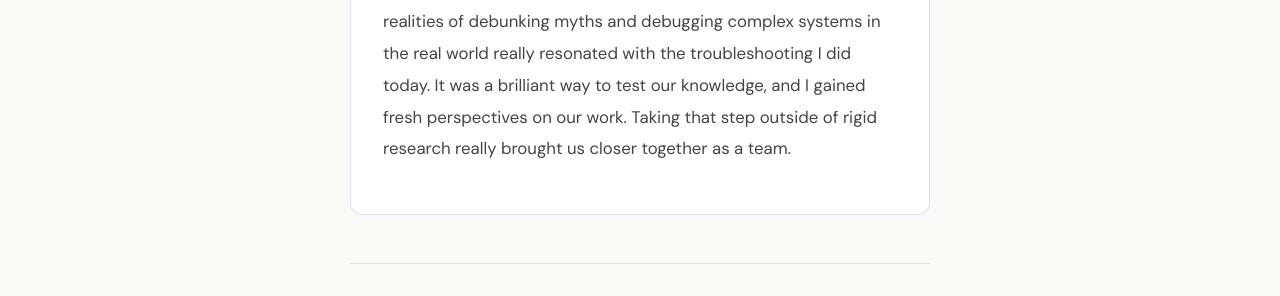
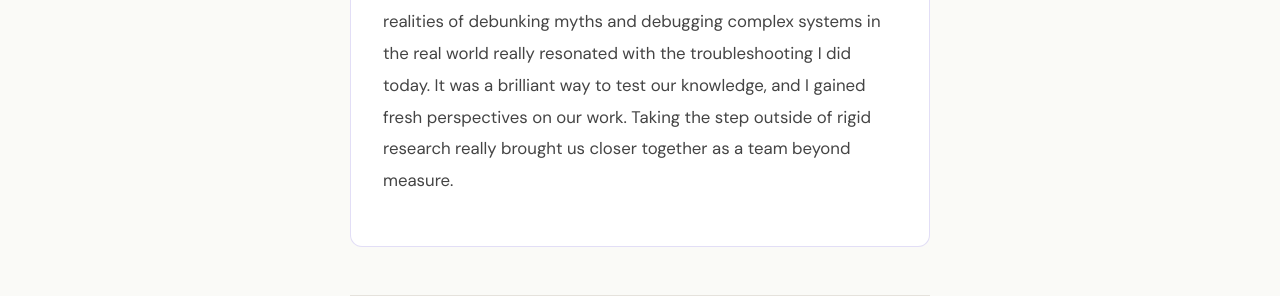
Before and after one commit to SandyAkoy/sandyakoyceamls26.github.io, a Jekyll site: the page built from _posts/2026-06-18-day-18.md, in a window 1280 px wide and 900 px high, scrolled down 1454 px. Shown: the part 601-897 px from the top of the window. Built offline with Jekyll 4.4.1, drawn with Linux system fonts in a browser that asks for light colours; some web fonts are replaced; some of the changed text lies outside the part shown.

Commit message:
Update 2026-06-18-day-18.md

```diff
--- a/_posts/2026-06-18-day-18.md
+++ b/_posts/2026-06-18-day-18.md
@@ -18,7 +18,7 @@ blockers: |
 
 reflection: |
 
-    Reflecting on today's breakthrough, I learned a massive amount about metrics, analysis, and iterative debugging. Seeing how a targeted code correction could instantly realign a fluctuating EDC score or elevate a  DCA score highlighted just how impactful precise optimization is. Beyond the code, today offered incredible perspective on the broader scale of tech. Attending Mr. Gittens' Zoom session was incredibly eye-opening. Listening to him break down the anatomy, structure, and foundational problems of Artificial Intelligence gave me a much clearer understanding of artificial intelligence systemic impact and how dynamically it can be applied and implemented across industries. His insights on the realities of debunking myths and debugging complex systems in the real world really resonated with the troubleshooting I did today. It was a brilliant way to test our knowledge, and I gained fresh perspectives on our work. Taking that step outside of rigid research really brought us closer together as a team.
+    Reflecting on today's breakthrough, I learned a massive amount about metrics, analysis, and iterative debugging. Seeing how a targeted code correction could instantly realign a fluctuating EDC score or elevate a  DCA score highlighted just how impactful precise optimization is. Beyond the code, today offered incredible perspective on the broader scale of tech. Attending Mr. Gittens' Zoom session was incredibly eye-opening. Listening to him break down the anatomy, structure, and foundational problems of Artificial Intelligence gave me a much clearer understanding of artificial intelligence systemic impact and how dynamically it can be applied and implemented across industries. His insights on the realities of debunking myths and debugging complex systems in the real world really resonated with the troubleshooting I did today. It was a brilliant way to test our knowledge, and I gained fresh perspectives on our work. Taking the step outside of rigid research really brought us closer together as a team beyond measure.
 
 
 
```
